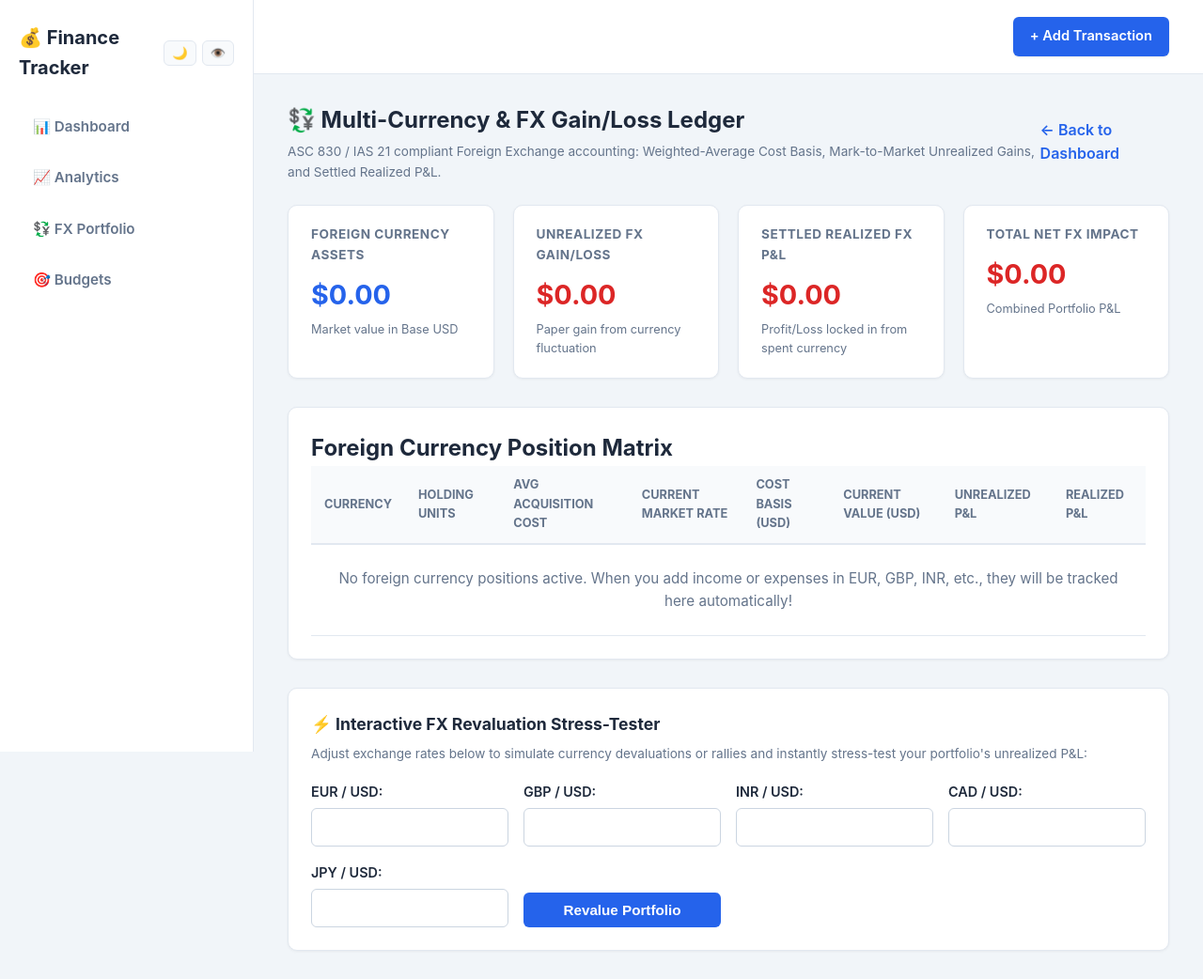
After one commit to pranjaltripathi684-wq/Finance-Manager, a Flask app: template templates/fx_portfolio.html in a window 1280 px wide. The commit adds this page. Shown: the whole page at 94% size. Run offline with Flask 3, Linux system fonts and the light colour scheme; the template is opened without the code that fills it, so the values that code supplies are empty.

Commit message:
Added Portfolio Section

```diff
--- a/templates/base.html
+++ b/templates/base.html
@@ -6,7 +6,6 @@
     <title>{% block title %}Finance Tracker{% endblock %}</title>
 
     <style>
-        /* ===== CSS Custom Properties (Theme Variables) ===== */
         :root {
             --bg-page: #f1f5f9;
             --bg-card: #ffffff;
@@ -23,7 +22,6 @@
             --sidebar-width: 270px;
         }
 
-        /* ===== Dark Mode Overrides ===== */
         body.dark-mode {
             --bg-page: #0b0f19;
             --bg-card: #151d30;
@@ -54,13 +52,11 @@
             min-height: 100vh;
         }
 
-        /* ===== App Layout: Left Sidebar + Right Main View ===== */
         .app-layout {
             display: flex;
             min-height: 100vh;
         }
 
-        /* Full Height Left Sidebar */
         .sidebar {
             width: var(--sidebar-width);
             background-color: var(--bg-card);
@@ -75,7 +71,6 @@
             height: 100vh;
         }
 
-        /* Brand & Toggles Header in Sidebar */
         .sidebar-brand-box {
             display: flex;
             flex-direction: column;
@@ -105,7 +100,6 @@
             gap: 6px;
         }
 
-        /* Control Buttons (Theme & Privacy) */
         .btn-control {
             background: var(--bg-subtle);
             border: 1px solid var(--border-color);
@@ -125,7 +119,6 @@
             color: var(--text-primary);
         }
 
-        /* Vertical Navigation Menu in Sidebar */
         .sidebar-nav {
             list-style: none;
             display: flex;
@@ -157,15 +150,13 @@
             transform: translateX(3px);
         }
 
-        /* Right Content Area */
         .main-wrapper {
             flex-grow: 1;
             display: flex;
             flex-direction: column;
-            min-width: 0; /* Prevents overflow */
+            min-width: 0;
         }
 
-        /* Top Header in Content Area (Holds + Add Transaction button) */
         .content-top-header {
             padding: 18px 36px;
             display: flex;
@@ -193,7 +184,6 @@
             filter: brightness(1.1);
         }
 
-        /* Main Page Content Body */
         .page-content {
             padding: 30px 36px;
             max-width: 1200px;
@@ -201,7 +191,6 @@
             margin: 0 auto;
         }
 
-        /* Discreet Privacy Mode */
         body.privacy-active .money-value {
             filter: blur(6px);
             user-select: none;
@@ -430,10 +419,9 @@
 </head>
 <body>
     <div class="app-layout">
-        <!-- 1. LEFT SIDEBAR (Runs all the way down the left side) -->
+        <!-- 1. LEFT SIDEBAR -->
         <aside class="sidebar">
             <div class="sidebar-brand-box">
-                <!-- Heading with Toggles directly beside it -->
                 <div class="brand-header-row">
                     <a href="{{ url_for('index') }}" class="logo">💰 Finance Tracker</a>
 
@@ -448,24 +436,24 @@
                 </div>
             </div>
 
-            <!-- The 3 Navigation Buttons as rows stacked in the sidebar -->
+            <!-- Left Navigation Menu Items Stacked -->
             <ul class="sidebar-nav">
                 <li><a href="{{ url_for('index') }}">📊 Dashboard</a></li>
                 <li><a href="{{ url_for('analytics') }}">📈 Analytics</a></li>
+                <!-- NEW: Foreign Exchange Portfolio -->
+                <li><a href="{{ url_for('fx_portfolio') }}">💱 FX Portfolio</a></li>
                 <li><a href="{{ url_for('manage_budgets') }}">🎯 Budgets</a></li>
             </ul>
         </aside>
 
         <!-- 2. RIGHT MAIN CONTENT AREA -->
         <div class="main-wrapper">
-            <!-- Top Header containing only the + Add Transaction button -->
             <header class="content-top-header">
                 <a href="{{ url_for('add_transaction') }}" class="btn-add-transaction">
                     + Add Transaction
                 </a>
             </header>
 
-            <!-- Page Content Body -->
             <main class="page-content">
                 {% with messages = get_flashed_messages(with_categories=true) %}
                   {% if messages %}
--- /dev/null
+++ b/templates/fx_portfolio.html
@@ -0,0 +1,130 @@
+{% extends 'base.html' %}
+
+{% block title %}Foreign Exchange (FX) Ledger & Gains - Finance Tracker{% endblock %}
+
+{% block content %}
+<div style="display: flex; justify-content: space-between; align-items: center; margin-bottom: 24px;">
+    <div>
+        <h2 style="margin: 0; color: var(--text-primary);">💱 Multi-Currency & FX Gain/Loss Ledger</h2>
+        <p style="font-size: 0.85rem; color: var(--text-muted); margin-top: 4px;">
+            ASC 830 / IAS 21 compliant Foreign Exchange accounting: Weighted-Average Cost Basis, Mark-to-Market Unrealized Gains, and Settled Realized P&L.
+        </p>
+    </div>
+    <a href="{{ url_for('index') }}" style="color: var(--primary); text-decoration: none; font-weight: 600;">← Back to Dashboard</a>
+</div>
+
+<!-- FX Metrics Overview Cards -->
+<section class="summary">
+    <div class="card">
+        <h3>Foreign Currency Assets</h3>
+        <p class="money-value" style="color: var(--primary);">${{ "%.2f"|format(fx.total_fx_portfolio_value_usd) }}</p>
+        <div style="font-size: 0.8rem; color: var(--text-muted); margin-top: 4px;">Market value in Base USD</div>
+    </div>
+
+    <div class="card">
+        <h3>Unrealized FX Gain/Loss</h3>
+        <p class="money-value" style="color: {% if fx.total_unrealized_gain >= 0 %}var(--income){% else %}var(--expense){% endif %};">
+            {% if fx.total_unrealized_gain >= 0 %}+{% endif %}${{ "%.2f"|format(fx.total_unrealized_gain) }}
+        </p>
+        <div style="font-size: 0.8rem; color: var(--text-muted); margin-top: 4px;">Paper gain from currency fluctuation</div>
+    </div>
+
+    <div class="card">
+        <h3>Settled Realized FX P&L</h3>
+        <p class="money-value" style="color: {% if fx.total_realized_gain >= 0 %}var(--income){% else %}var(--expense){% endif %};">
+            {% if fx.total_realized_gain >= 0 %}+{% endif %}${{ "%.2f"|format(fx.total_realized_gain) }}
+        </p>
+        <div style="font-size: 0.8rem; color: var(--text-muted); margin-top: 4px;">Profit/Loss locked in from spent currency</div>
+    </div>
+
+    <div class="card">
+        <h3>Total Net FX Impact</h3>
+        <p class="money-value" style="color: {% if fx.total_net_fx_pnl >= 0 %}var(--income){% else %}var(--expense){% endif %};">
+            {% if fx.total_net_fx_pnl >= 0 %}+{% endif %}${{ "%.2f"|format(fx.total_net_fx_pnl) }}
+        </p>
+        <div style="font-size: 0.8rem; color: var(--text-muted); margin-top: 4px;">Combined Portfolio P&L</div>
+    </div>
+</section>
+
+<!-- Currency Holdings & Accounting Matrix -->
+<section class="transactions" style="margin-bottom: 30px;">
+    <h2>Foreign Currency Position Matrix</h2>
+    <table>
+        <thead>
+            <tr>
+                <th>Currency</th>
+                <th>Holding Units</th>
+                <th>Avg Acquisition Cost</th>
+                <th>Current Market Rate</th>
+                <th>Cost Basis (USD)</th>
+                <th>Current Value (USD)</th>
+                <th>Unrealized P&L</th>
+                <th>Realized P&L</th>
+            </tr>
+        </thead>
+        <tbody>
+            {% for c in fx.currencies %}
+            <tr>
+                <td><strong>{{ c.currency }}</strong></td>
+                <td>{{ "%.2f"|format(c.balance) }} {{ c.currency }}</td>
+                <td>${{ "%.4f"|format(c.avg_cost_rate) }}</td>
+                <td>${{ "%.4f"|format(c.market_rate) }}</td>
+                <td>${{ "%.2f"|format(c.total_cost_basis_usd) }}</td>
+                <td>${{ "%.2f"|format(c.current_val_usd) }}</td>
+                <td style="font-weight: 700; color: {% if c.unrealized_gain_usd >= 0 %}var(--income){% else %}var(--expense){% endif %};">
+                    {% if c.unrealized_gain_usd >= 0 %}+{% endif %}${{ "%.2f"|format(c.unrealized_gain_usd) }}
+                </td>
+                <td style="font-weight: 700; color: {% if c.realized_gain_usd >= 0 %}var(--income){% else %}var(--expense){% endif %};">
+                    {% if c.realized_gain_usd >= 0 %}+{% endif %}${{ "%.2f"|format(c.realized_gain_usd) }}
+                </td>
+            </tr>
+            {% else %}
+            <tr>
+                <td colspan="8" style="text-align: center; padding: 24px; color: var(--text-muted);">
+                    No foreign currency positions active. When you add income or expenses in EUR, GBP, INR, etc., they will be tracked here automatically!
+                </td>
+            </tr>
+            {% endfor %}
+        </tbody>
+    </table>
+</section>
+
+<!-- Mark-to-Market Stress Test Simulator -->
+<section style="background: var(--bg-card); padding: 24px; border-radius: 10px; border: 1px solid var(--border-color); box-shadow: 0 1px 3px rgba(0,0,0,0.05);">
+    <h3 style="font-size: 1.1rem; color: var(--text-primary); margin-bottom: 6px;">⚡ Interactive FX Revaluation Stress-Tester</h3>
+    <p style="font-size: 0.85rem; color: var(--text-muted); margin-bottom: 18px;">
+        Adjust exchange rates below to simulate currency devaluations or rallies and instantly stress-test your portfolio's unrealized P&L:
+    </p>
+
+    <form method="POST" action="{{ url_for('fx_portfolio') }}" style="display: grid; grid-template-columns: repeat(auto-fit, minmax(180px, 1fr)); gap: 16px; background: none; border: none; padding: 0; box-shadow: none;">
+        <div>
+            <label for="rate_EUR">EUR / USD:</label>
+            <input type="number" id="rate_EUR" name="rate_EUR" step="0.0001" value="{{ rates['EUR'] }}">
+        </div>
+
+        <div>
+            <label for="rate_GBP">GBP / USD:</label>
+            <input type="number" id="rate_GBP" name="rate_GBP" step="0.0001" value="{{ rates['GBP'] }}">
+        </div>
+
+        <div>
+            <label for="rate_INR">INR / USD:</label>
+            <input type="number" id="rate_INR" name="rate_INR" step="0.0001" value="{{ rates['INR'] }}">
+        </div>
+
+        <div>
+            <label for="rate_CAD">CAD / USD:</label>
+            <input type="number" id="rate_CAD" name="rate_CAD" step="0.0001" value="{{ rates['CAD'] }}">
+        </div>
+
+        <div>
+            <label for="rate_JPY">JPY / USD:</label>
+            <input type="number" id="rate_JPY" name="rate_JPY" step="0.0001" value="{{ rates['JPY'] }}">
+        </div>
+
+        <div style="display: flex; align-items: flex-end;">
+            <button type="submit" style="width: 100%;">Revalue Portfolio</button>
+        </div>
+    </form>
+</section>
+{% endblock %}
```
Also changed, not shown: templates/add_transaction.html (+58 -7 lines).
